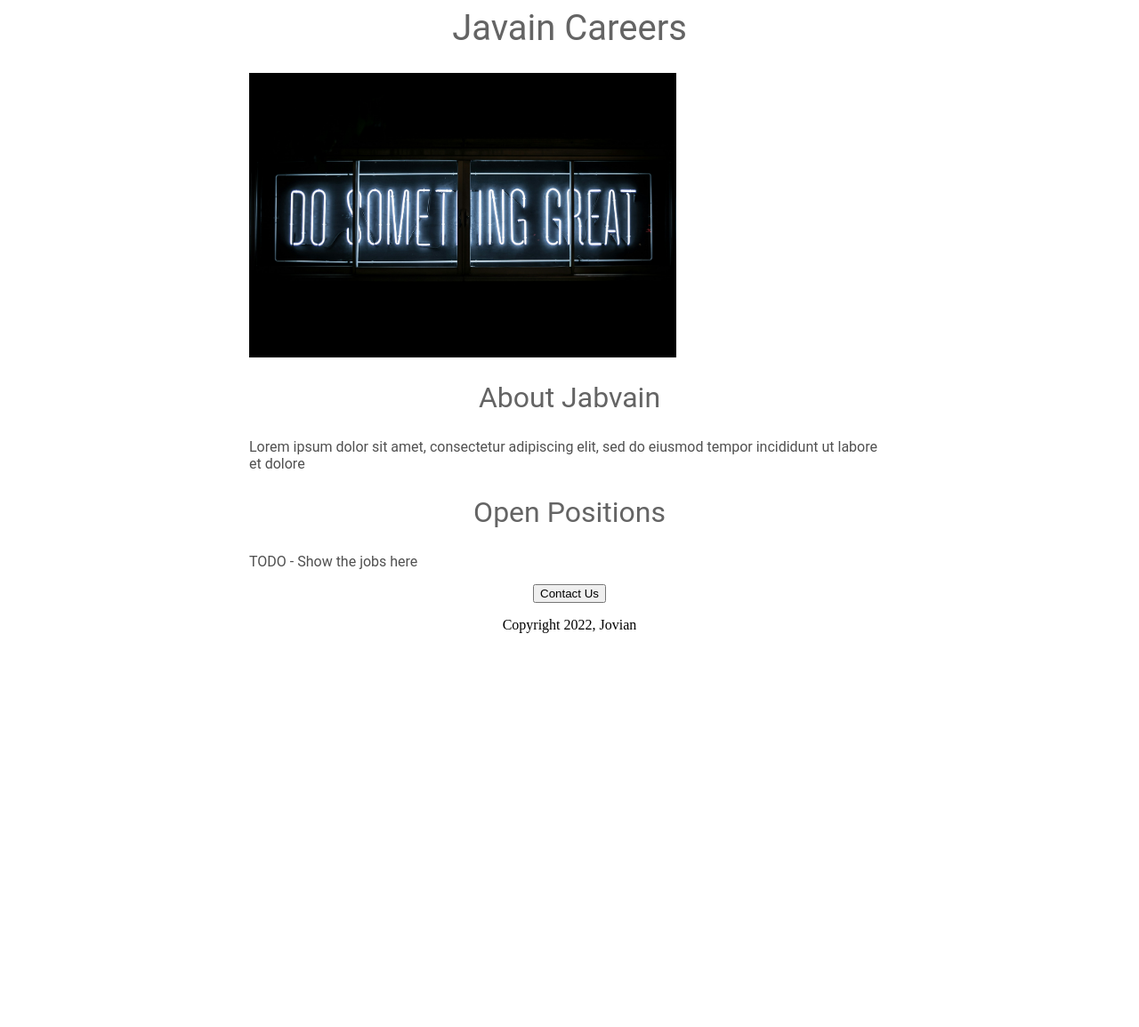
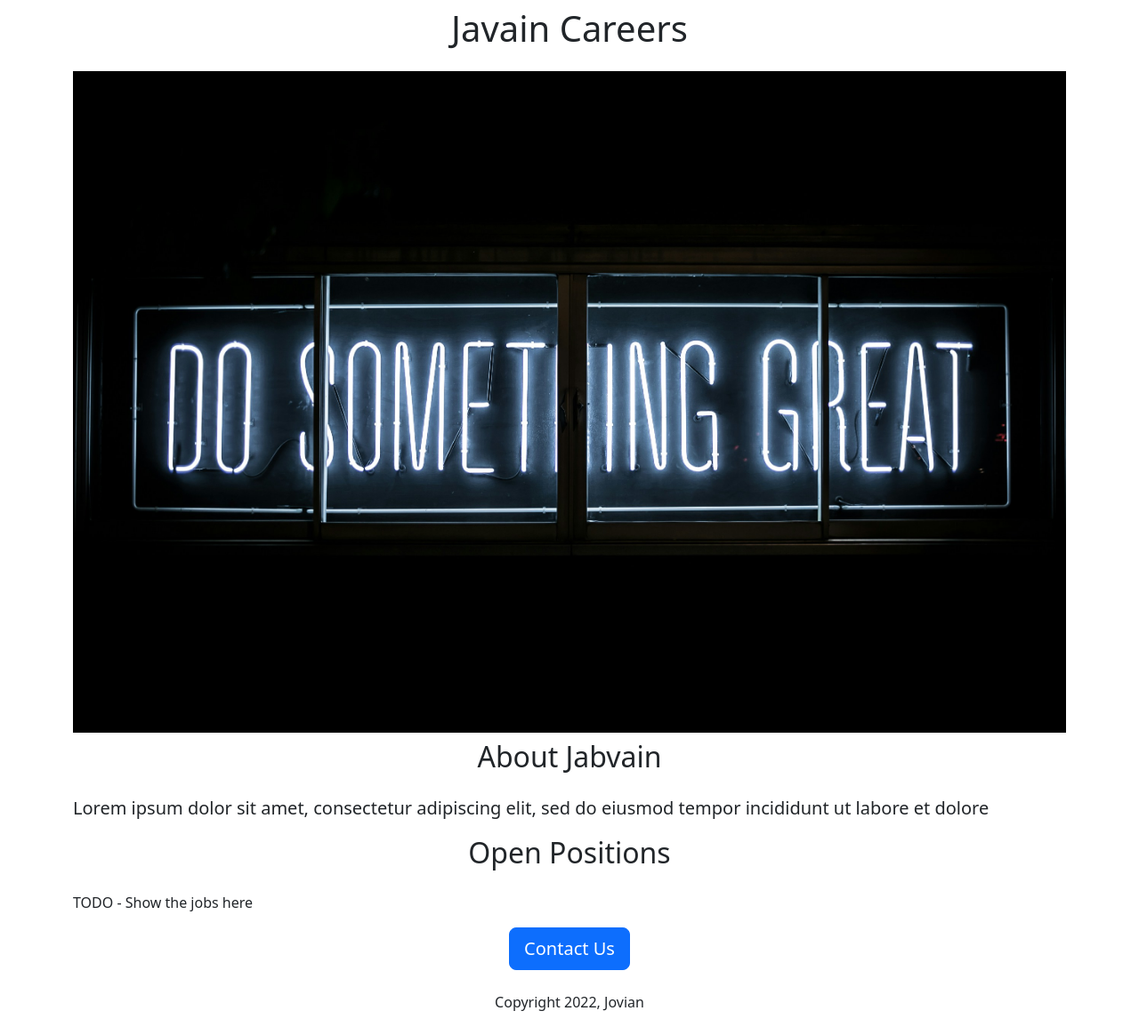
Before and after one commit to Atharvav12/jovian-careers-website, a Flask app: page / in a window 1280 px wide. Shown: the whole page at 89% size. Before the commit the page ends 712 px from the top, so only its background shows below. Run offline with Flask 3, Linux system fonts and the light colour scheme.

Commit message:
did some changes in html and css

```diff
--- a/templates/home.html
+++ b/templates/home.html
@@ -2,52 +2,29 @@
 <html>
   <head>
     <title>Jovian Careers</title>
+    <meta charset="utf-8">
+    <meta name="viewport" content="width=device-width, initial-scale=1">
+    <link href="https://cdn.jsdelivr.net/npm/bootstrap@5.3.3/dist/css/bootstrap.min.css" rel="stylesheet" integrity="sha384-QWTKZyjpPEjISv5WaRU9OFeRpok6YctnYmDr5pNlyT2bRjXh0JMhjY6hW+ALEwIH" crossorigin="anonymous">
     <style>
-      h1 {
-        font-size: 40px;
-        font-family: Roboto;
-        font-weight: normal;
-        color: rgb(100, 100, 100);
-        text-align: center;
-      }
-
       #banner {
-        width: 100%;
         height: 360px;
-        object-fit: cover;
-      }
-
-      h2 {
-        font-family: Roboto;
-        font-size: 32px;
-        color: rgb(100, 100, 100);
-        text-align: center;
-        font-weight: normal;
-      }
-
-      .bodytext {
-        font-family: Roboto;
-        color: rgb(80, 80, 80);
-      }
-
-      #container {
-        max-width: 720px;
-        margin: 0 auto;
+        width:100%
+        object-fit:cover;
       }
     </style>
   </head>
   <body>
-    <div id="container">
-    <h1>Javain Careers</h1>
-    <img src="https://a3af0060-78bc-4f3f-a276-85d012a0e638-00-5a4qzlo86t7r.sisko.replit.dev/static/banner.jpg" height="320">
-    <h2>About Jabvain</h2>
-    <p class="bodytext">Lorem ipsum dolor sit amet, consectetur adipiscing elit, sed do eiusmod tempor incididunt ut labore et dolore
+    <div class="container">
+    <h1 class ="text-center mt-2 mb-4">Javain Careers</h1>
+    <img class ="img-fluid" src="https://a3af0060-78bc-4f3f-a276-85d012a0e638-00-5a4qzlo86t7r.sisko.replit.dev/static/banner.jpg" height="320">
+    <h2 class ="text-center mt-2 mb-4">About Jabvain</h2>
+    <p class="lead">Lorem ipsum dolor sit amet, consectetur adipiscing elit, sed do eiusmod tempor incididunt ut labore et dolore
     </p>
-    <h2>Open Positions</h2>
-    <p class="bodytext">TODO - Show the jobs here</p>
-      <div style="text-align: center;">
-    <button>Contact Us</button>
-        <p>Copyright 2022, Jovian</p>
+    <h2 class ="text-center mt-2 mb-4">Open Positions</h2>
+    <p >TODO - Show the jobs here</p>
+      <div class="text-center">
+    <button class ="btn btn-primary btn-lg">Contact Us</button>
+        <p class="mt-4">Copyright 2022, Jovian</p>
     </div>
   </body>
 </html>
```
